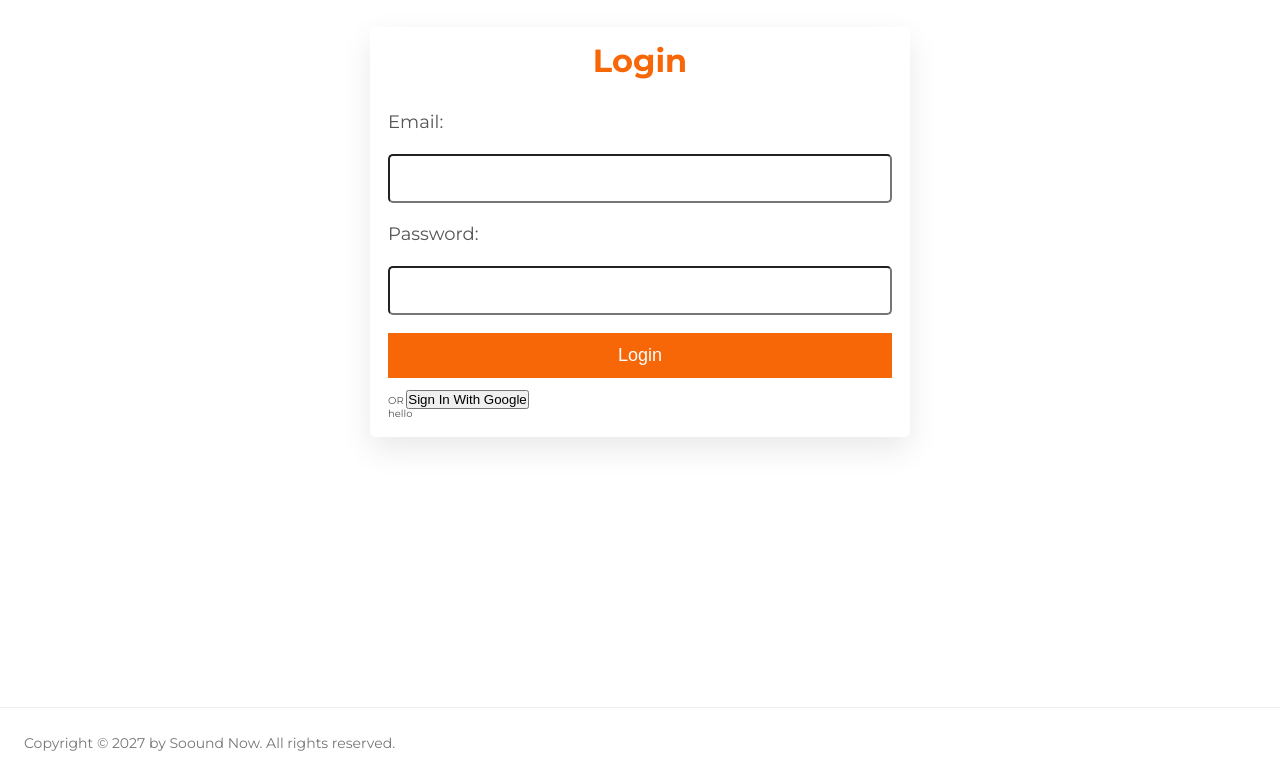
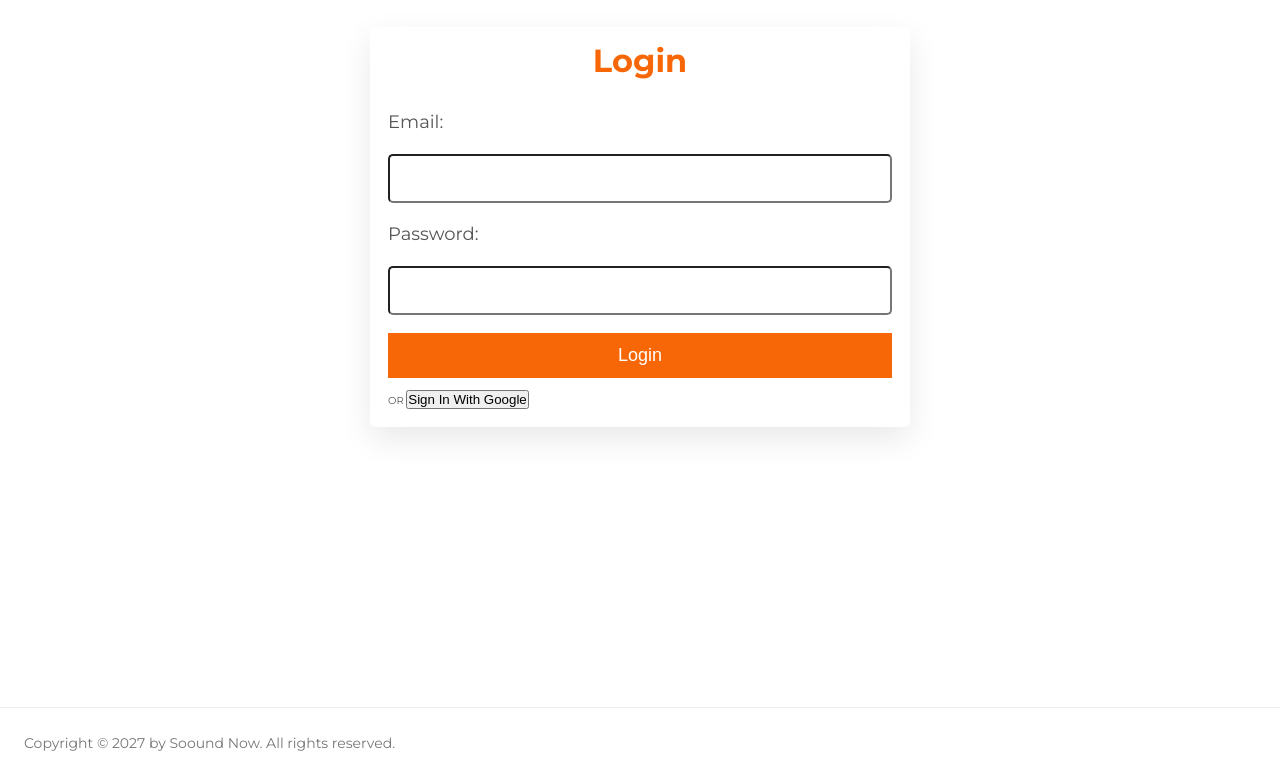
Before and after one commit to GabrielMcryu/SoundNow, a website built with Parcel: page src/pages/login.html in a window 1280 px wide. Shown: the part 85-863 px from the top of the page. Built offline with nearby package versions, Linux system fonts and the light colour scheme; some packages are replaced by stand-ins of ours; no server answers.

Commit message:
changes made

```diff
--- a/src/pages/login.html
+++ b/src/pages/login.html
@@ -44,7 +44,6 @@
                 </form>
                 <span style="text-align: center;">OR</span>
                 <button id="google-sign-in">Sign In With Google</button>
-                <p>hello</p>
             </div>
         </div>
     </section>
```
Also changed, not shown: src/pages/register.html (+2 -2 lines).
